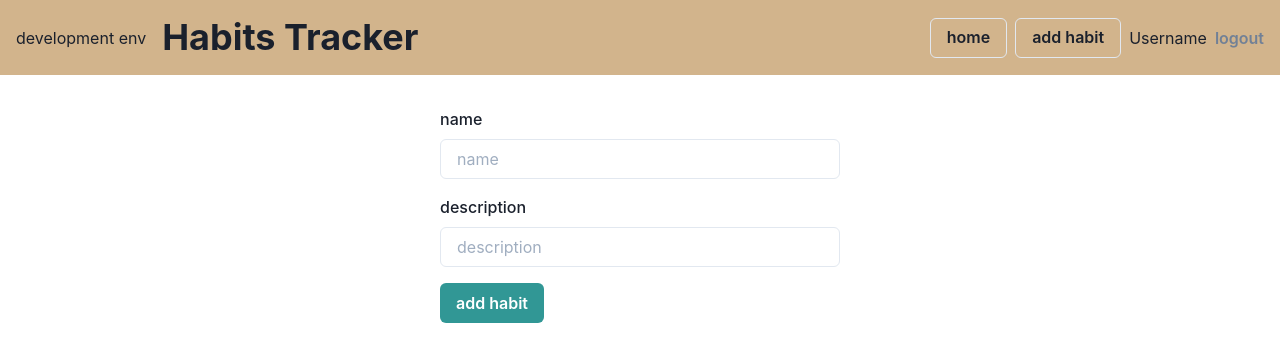
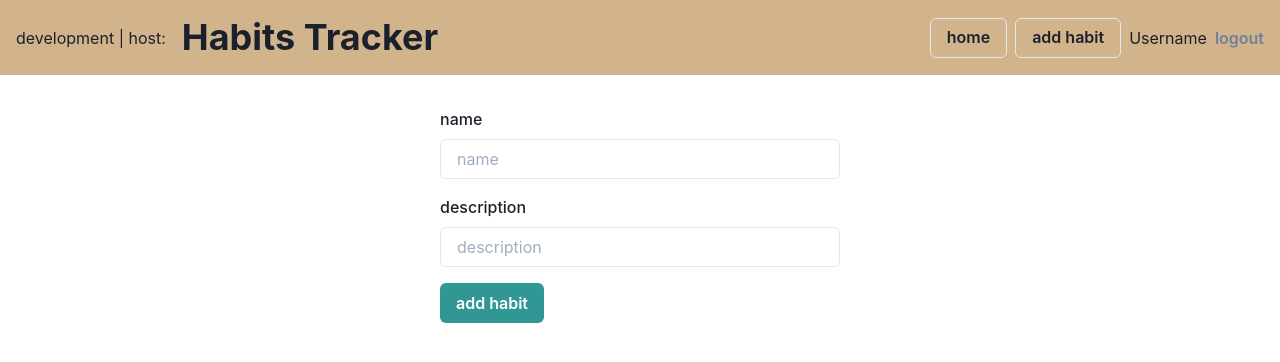
Before and after one commit to fabriciodemuner/habits-client, a Next.js app: page /add-habit in a window 1280 px wide. Shown: the top 362 px of the page. Built offline with nearby package versions, Linux system fonts and the light colour scheme.

Commit message:
show env vars at NavBar

```diff
--- a/src/components/NavBar.tsx
+++ b/src/components/NavBar.tsx
@@ -1,5 +1,5 @@
 import React, { useState } from "react";
-import { Box, Button, Flex, Heading, Link, Text } from "@chakra-ui/react";
+import { Box, Button, Flex, Heading, Link } from "@chakra-ui/react";
 import NextLink from "next/link";
 import { useRouter } from "next/router";
 import { ___PROD___ } from "../constants";
@@ -61,7 +61,9 @@ export const NavBar: React.FC<NavbarProps> = ({}) => {
 
   return (
     <Flex bg="tan" p={4} alignItems="center">
-      <Box>{___PROD___ ? null : <p>{process.env.NODE_ENV} env</p>}</Box>
+      <Box>
+        {process.env.NODE_ENV} | host:{process.env.API_HOST}
+      </Box>
       <Heading mx="4">Habits Tracker</Heading>
       <Box ml={"auto"}>{body}</Box>
     </Flex>
```
